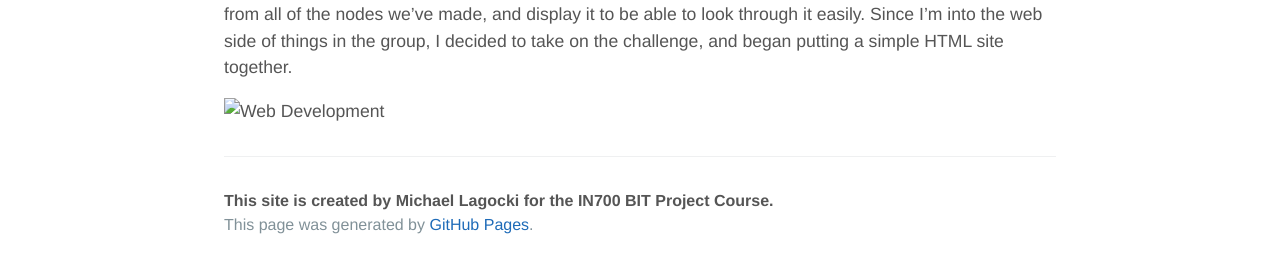
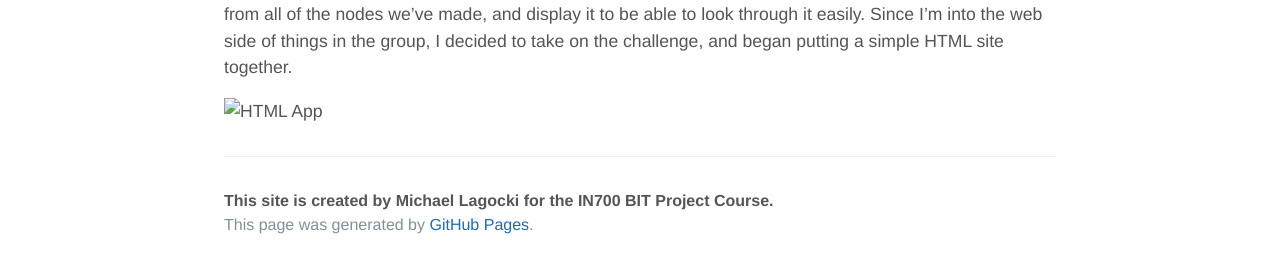
Before and after one commit to kammorne/IN700, a Jekyll site: the page built from _posts/2019-03-21-Dawn-of-the-Data.md, in a window 1280 px wide. Shown: the part 583-856 px from the top of the page. Built offline with Jekyll 4.4.1, drawn with Linux system fonts in a browser that asks for light colours.

Commit message:
Update 2019-03-21-Dawn-of-the-Data.md

```diff
--- a/_posts/2019-03-21-Dawn-of-the-Data.md
+++ b/_posts/2019-03-21-Dawn-of-the-Data.md
@@ -11,4 +11,4 @@
 Martin ended up bringing up an idea for a "Database Webapp", which would be able to host the information from all of the nodes we've made, and display it to be able to look through it easily.
 Since I'm into the web side of things in the group, I decided to take on the challenge, and began putting a simple HTML site together.
 
-![Web Development](https://kammorne.github.io/lagoma1_IN700/img/evidenceHTMLapp.jpg)
+![HTML App](https://kammorne.github.io/lagoma1_IN700/img/evidenceHTMLapp.jpg)
```
